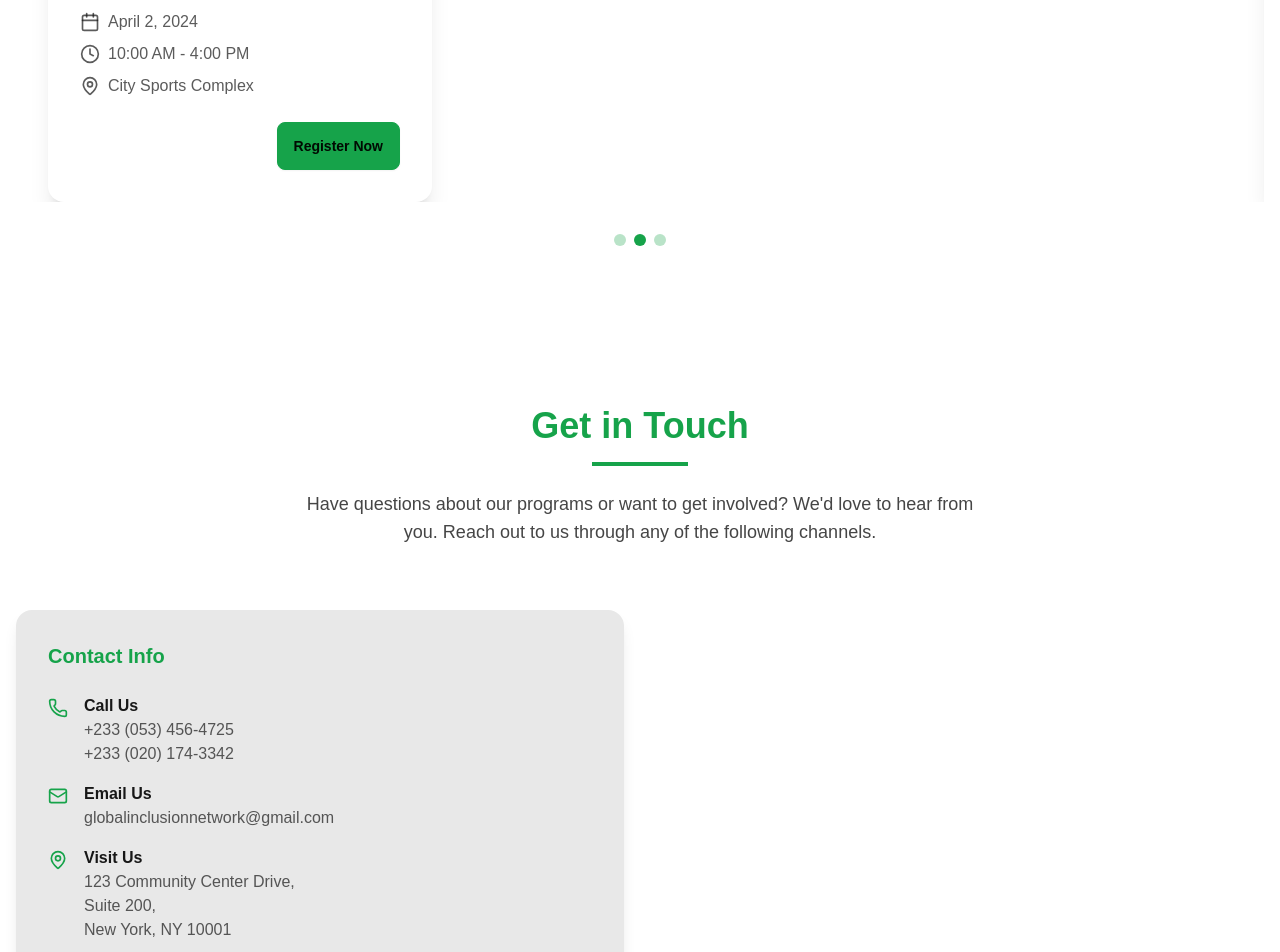
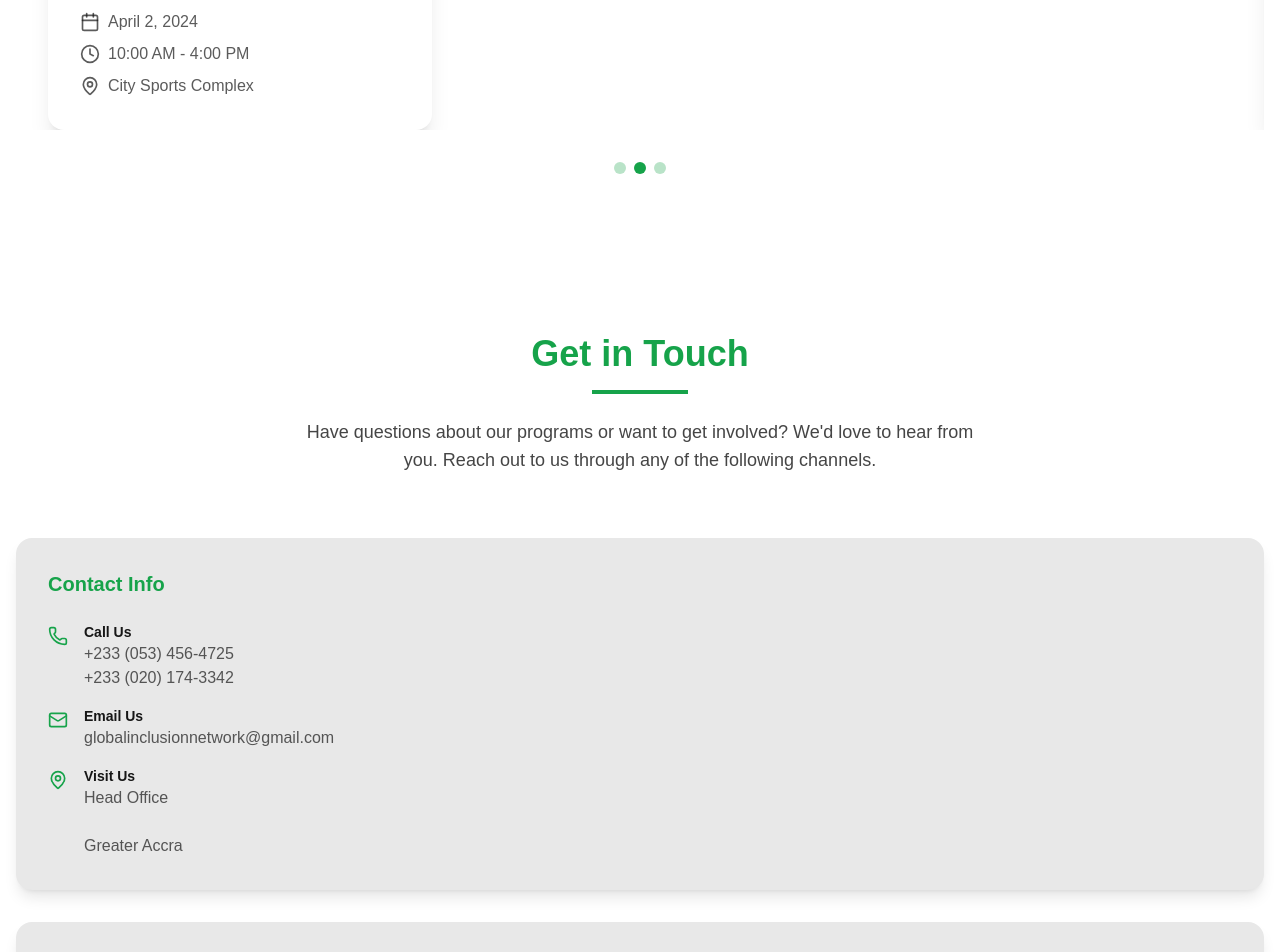
Before and after one commit to harryyking/Global-Inclusion-Network-International, a Next.js app: page / in a window 1280 px wide. Shown: the part 4700-5652 px from the top of the page. Built offline with nearby package versions, Linux system fonts and the light colour scheme; a web font is replaced by a local one.

Commit message:
new edit contact form

```diff
--- a/components/ContactUs.tsx
+++ b/components/ContactUs.tsx
@@ -22,7 +22,7 @@ export default function ContactUs() {
 
         <div className="grid lg:grid-cols-2 gap-8">
           {/* Contact Information */}
-          <div className="lg:col-span-1 space-y-6">
+          <div className="lg:col-span-2 space-y-6">
             {/* Quick Contact Cards */}
             <div className="card bg-base-200 shadow-lg">
               <div className="card-body">
@@ -32,7 +32,7 @@ export default function ContactUs() {
                   <div className="flex items-start gap-4">
                     <Phone className="w-5 h-5 text-primary mt-1" />
                     <div>
-                      <p className="font-semibold">Call Us</p>
+                      <p className="font-semibold label-text">Call Us</p>
                       <p className="text-base-content/70">+233 (053) 456-4725</p>
                       <p className="text-base-content/70">+233 (020) 174-3342</p>
                     </div>
@@ -41,7 +41,7 @@ export default function ContactUs() {
                   <div className="flex items-start gap-4">
                     <Mail className="w-5 h-5 text-primary mt-1" />
                     <div>
-                      <p className="font-semibold">Email Us</p>
+                      <p className="font-semibold label-text">Email Us</p>
                       <p className="text-base-content/70">globalinclusionnetwork@gmail.com</p>
                     </div>
                   </div>
@@ -49,11 +49,11 @@ export default function ContactUs() {
                   <div className="flex items-start gap-4">
                     <MapPin className="w-5 h-5 text-primary mt-1" />
                     <div>
-                      <p className="font-semibold">Visit Us</p>
+                      <p className="font-semibold label-text">Visit Us</p>
                       <p className="text-base-content/70">
-                        123 Community Center Drive,<br />
-                        Suite 200,<br />
-                        New York, NY 10001
+                        Head Office<br />
+                        <br />
+                        Greater Accra
                       </p>
                     </div>
                   </div>
@@ -142,7 +142,7 @@ export default function ContactUs() {
         <div className="mt-12 card bg-base-200 shadow-lg overflow-hidden">
           <div className="card-body p-0">
             <iframe
-              src="https://www.google.com/maps/embed?pb=!1m18!1m12!1m3!1d193595.15830869428!2d-74.119763931855!3d40.69766374874431!2m3!1f0!2f0!3f0!3m2!1i1024!2i768!4f13.1!3m3!1m2!1s0x89c24fa5d33f083b%3A0xc80b8f06e177fe62!2sNew%20York%2C%20NY%2C%20USA!5e0!3m2!1sen!2s!4v1695921191955!5m2!1sen!2s"
+              src="https://maps.app.goo.gl/nhpyycVZiMhsBe13A"
               className="w-full h-96"
               style={{ border: 0 }}
               loading="lazy"
--- a/components/Programs.tsx
+++ b/components/Programs.tsx
@@ -128,9 +128,6 @@ export default function EventsCarousel() {
                           <span>{event.location}</span>
                         </div>
                       </div>
-                      <div className="card-actions justify-end mt-4">
-                        <button className="btn btn-primary">Register Now</button>
-                      </div>
                     </div>
                   </div>
                 </div>
```
